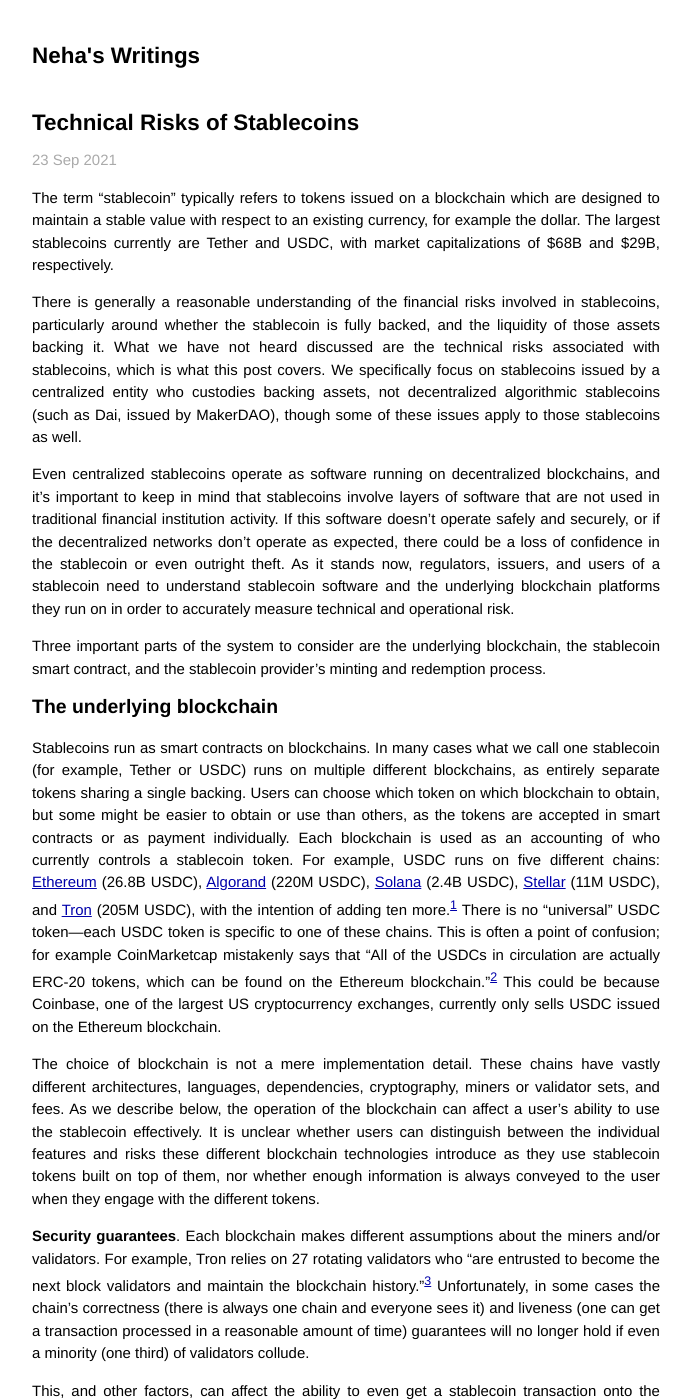
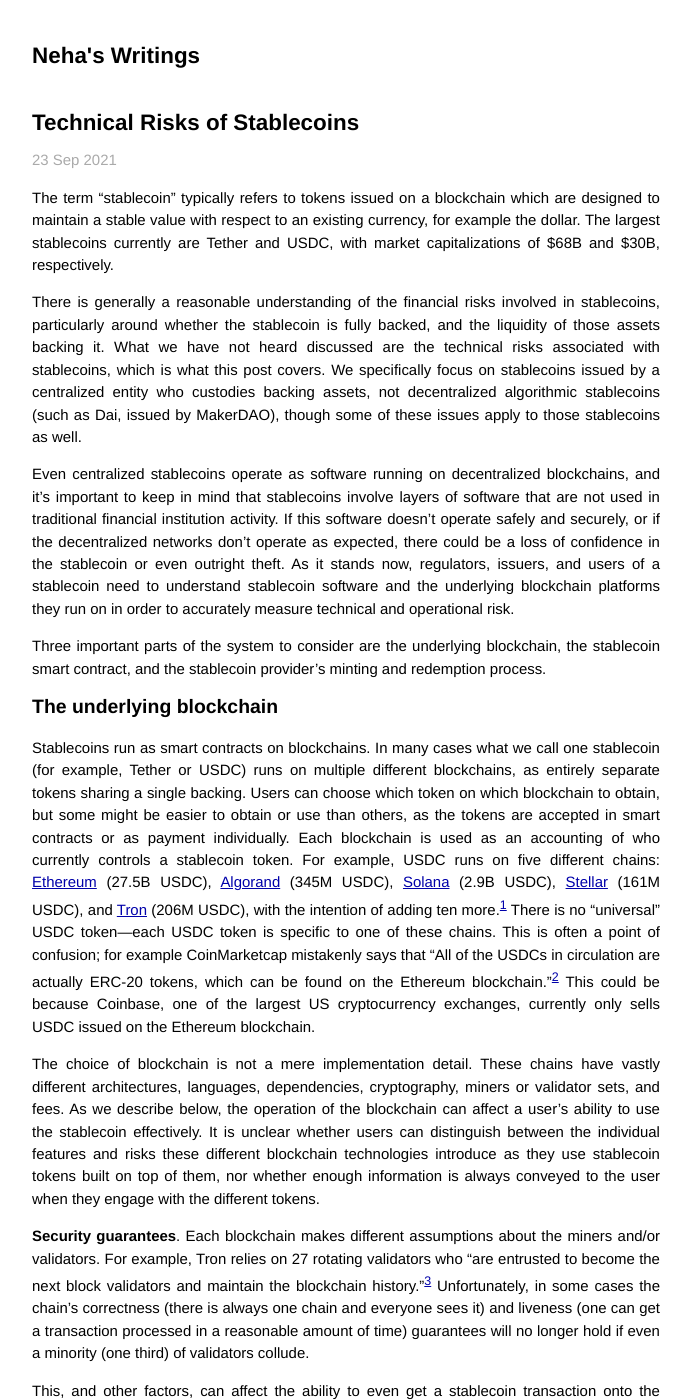
Before and after one commit to narula/narula.github.io, a Jekyll site: the page built from _posts/2021-09-23-stablecoins.md, in a window 1280 px wide and 1400 px high. Shown: the whole window, without its empty margins (294-985 px from the left). Built offline with Jekyll 4.4.1, drawn with Linux system fonts in a browser that asks for light colours; comment, search, counter and statistics services are not loaded; some of the changed text lies outside the part shown.

Commit message:
update stablecoin sizes

```diff
--- a/_posts/2021-09-23-stablecoins.md
+++ b/_posts/2021-09-23-stablecoins.md
@@ -8,7 +8,7 @@
 ---
 
 
-The term “stablecoin” typically refers to tokens issued on a blockchain which are designed to maintain a stable value with respect to an existing currency, for example the dollar. The largest stablecoins currently are Tether and USDC, with market capitalizations of $68B and $29B, respectively.
+The term “stablecoin” typically refers to tokens issued on a blockchain which are designed to maintain a stable value with respect to an existing currency, for example the dollar. The largest stablecoins currently are Tether and USDC, with market capitalizations of $68B and $30B, respectively.
 
 There is generally a reasonable understanding of the financial risks involved in stablecoins, particularly around whether the stablecoin is fully backed, and the liquidity of those assets backing it. What we have not heard discussed are the technical risks associated with stablecoins, which is what this post covers. We specifically focus on stablecoins issued by a centralized entity who custodies backing assets, not decentralized algorithmic stablecoins (such as Dai, issued by MakerDAO), though some of these issues apply to those stablecoins as well.
 
@@ -18,9 +18,9 @@
 
 # The underlying blockchain
 
-Stablecoins run as smart contracts on blockchains. In many cases what we call one stablecoin (for example, Tether or USDC) runs on multiple different blockchains, as entirely separate tokens sharing a single backing. Users can choose which token on which blockchain to obtain, but some might be easier to obtain or use than others, as the tokens are accepted in smart contracts or as payment individually. Each blockchain is used as an accounting of who currently controls a stablecoin token. For example, USDC runs on five different chains: [Ethereum](https://etherscan.io/token/0xa0b86991c6218b36c1d19d4a2e9eb0ce3606eb48) (26.8B USDC), [Algorand](https://algoexplorer.io/asset/31566704) (220M USDC), [Solana](https://explorer.solana.com/address/EPjFWdd5AufqSSqeM2qN1xzybapC8G4wEGGkZwyTDt1v) (2.4B USDC), [Stellar](https://stellar.expert/explorer/public/asset/USDC-GA5ZSEJYB37JRC5AVCIA5MOP4RHTM335X2KGX3IHOJAPP5RE34K4KZVN-1) (11M USDC), and [Tron](https://tronscan.org/#/token20/TEkxiTehnzSmSe2XqrBj4w32RUN966rdz8) (205M USDC), with the intention of adding ten more.[^1] There is no “universal” USDC token—each USDC token is specific to one of these chains. This is often a point of confusion; for example CoinMarketcap mistakenly says that “All of the USDCs in circulation are actually ERC-20 tokens, which can be found on the Ethereum blockchain.”[^2] This could be because Coinbase, one of the largest US cryptocurrency exchanges, currently only sells USDC issued on the Ethereum blockchain.
+Stablecoins run as smart contracts on blockchains. In many cases what we call one stablecoin (for example, Tether or USDC) runs on multiple different blockchains, as entirely separate tokens sharing a single backing. Users can choose which token on which blockchain to obtain, but some might be easier to obtain or use than others, as the tokens are accepted in smart contracts or as payment individually. Each blockchain is used as an accounting of who currently controls a stablecoin token. For example, USDC runs on five different chains: [Ethereum](https://etherscan.io/token/0xa0b86991c6218b36c1d19d4a2e9eb0ce3606eb48) (27.5B USDC), [Algorand](https://algoexplorer.io/asset/31566704) (345M USDC), [Solana](https://explorer.solana.com/address/EPjFWdd5AufqSSqeM2qN1xzybapC8G4wEGGkZwyTDt1v) (2.9B USDC), [Stellar](https://stellar.expert/explorer/public/asset/USDC-GA5ZSEJYB37JRC5AVCIA5MOP4RHTM335X2KGX3IHOJAPP5RE34K4KZVN-1) (161M USDC), and [Tron](https://tronscan.org/#/token20/TEkxiTehnzSmSe2XqrBj4w32RUN966rdz8) (206M USDC), with the intention of adding ten more.[^1] There is no “universal” USDC token—each USDC token is specific to one of these chains. This is often a point of confusion; for example CoinMarketcap mistakenly says that “All of the USDCs in circulation are actually ERC-20 tokens, which can be found on the Ethereum blockchain.”[^2] This could be because Coinbase, one of the largest US cryptocurrency exchanges, currently only sells USDC issued on the Ethereum blockchain.
 
-[^1]: Centre Consortium. <a href="https://www.centre.io/blog/announcing-usdc-on-ten-new-blockchain-platforms">Announcing USDC on Ten New Platforms</a>. June 29, 2021. Linked explorers accessed as of September 19, 2021.
+[^1]: Centre Consortium. <a href="https://www.centre.io/blog/announcing-usdc-on-ten-new-blockchain-platforms">Announcing USDC on Ten New Platforms</a>. June 29, 2021. Linked explorers accessed as of September 23, 2021.
 [^2]: Coinmarketcap. <a href="https://coinmarketcap.com/currencies/usd-coin/">What is USD Coin (USDC)?</a> Accessed September 19,2021.
 
 The choice of blockchain is not a mere implementation detail. These chains have vastly different architectures, languages, dependencies, cryptography, miners or validator sets, and fees. As we describe below, the operation of the blockchain can affect a user’s ability to use the stablecoin effectively. It is unclear whether users can distinguish between the individual features and risks these different blockchain technologies introduce as they use stablecoin tokens built on top of them, nor whether enough information is always conveyed to the user when they engage with the different tokens.
```
